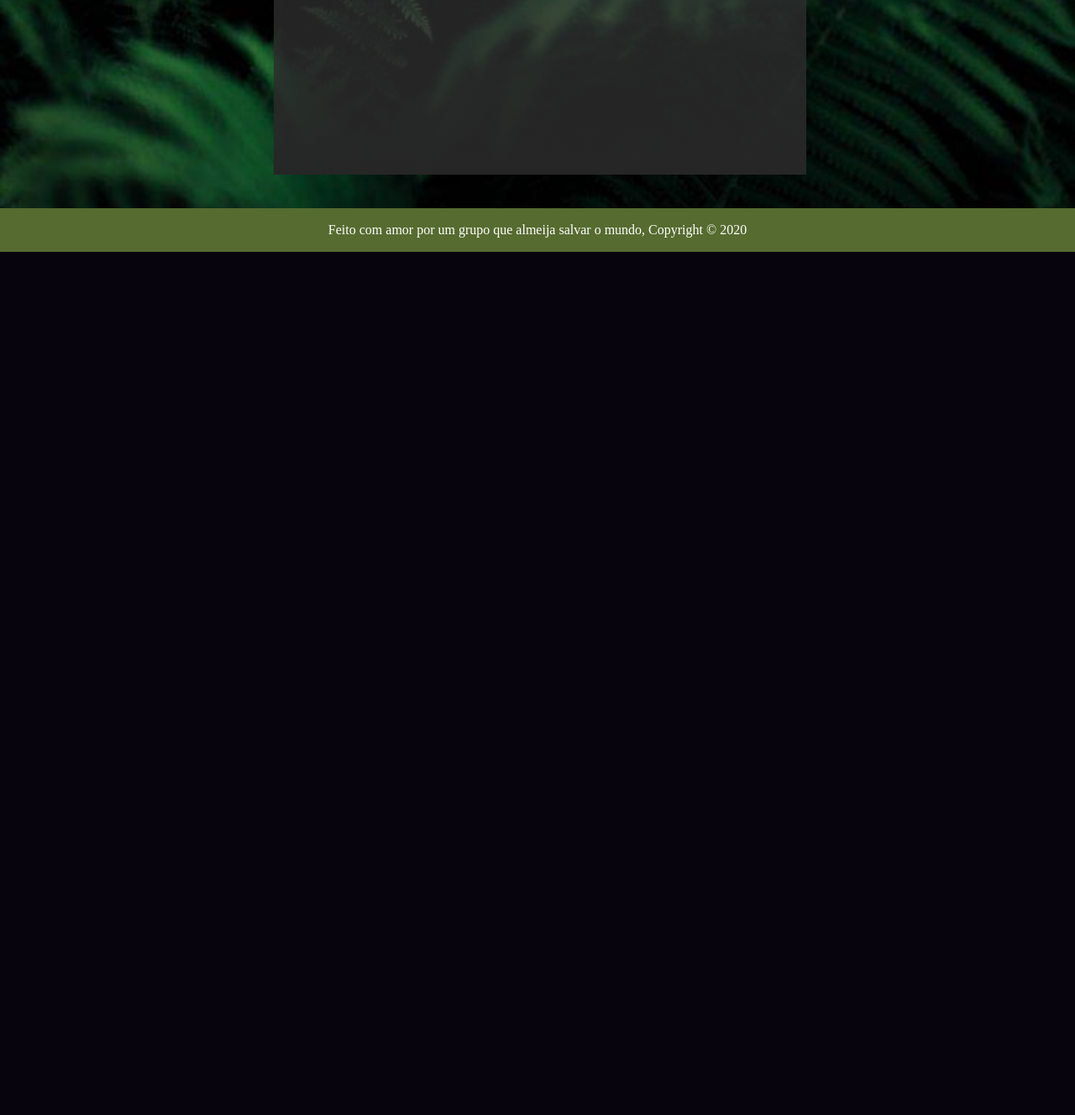
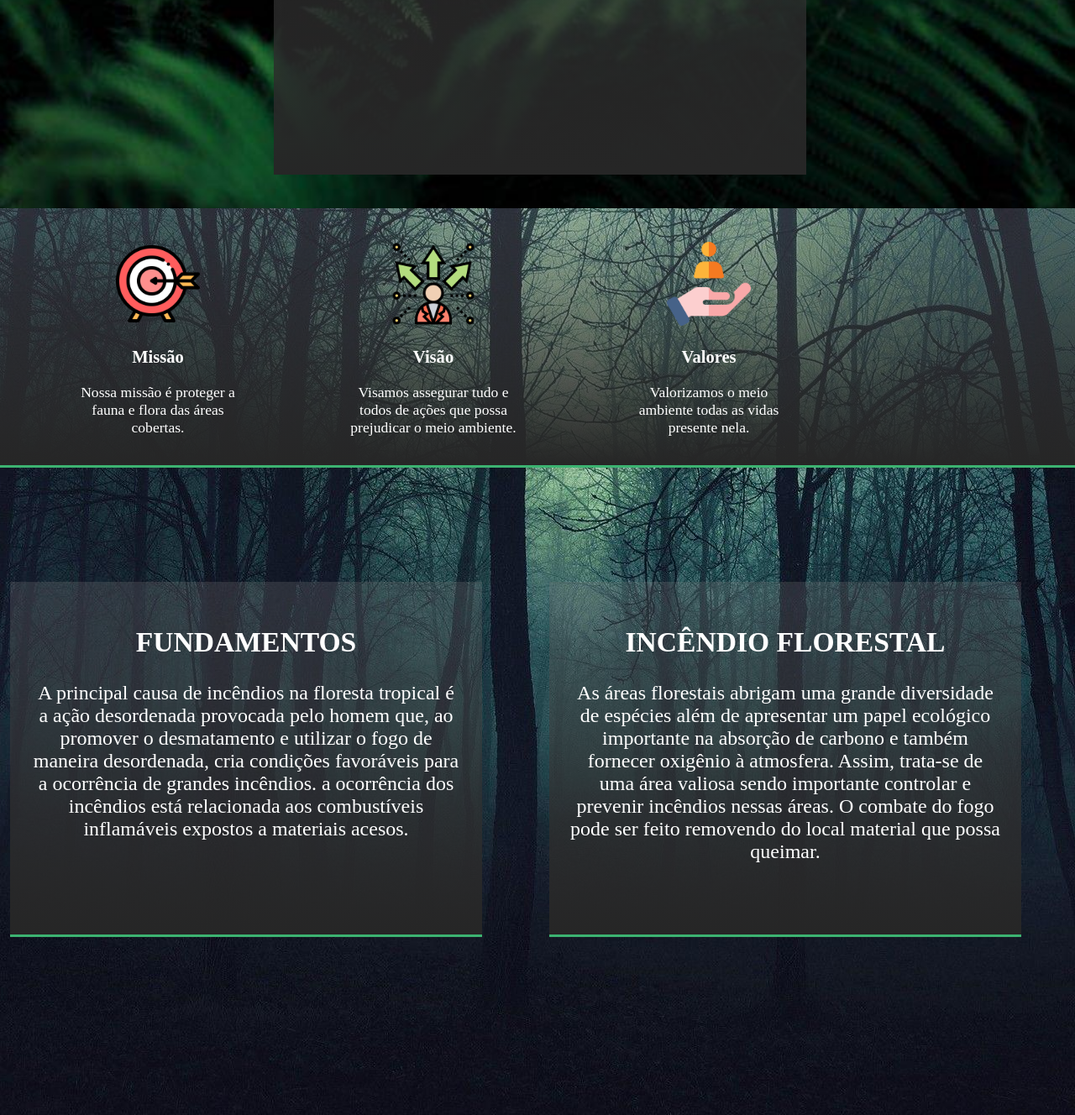
Before and after one commit to CampFire-florest-solutions/CampFire, a plain HTML site: page site_oficial_sprint/site-index.html in a window 1280 px wide. Shown: the part 1632-2960 px from the top of the page at 84% size. Before the commit the page ends 1932 px from the top, so only its background shows below. Drawn offline with Linux system fonts and the light colour scheme.

Commit message:
commit: atualizando o site, mas apenas a home.

```diff
--- a/site_oficial_sprint/css/style-home.css
+++ b/site_oficial_sprint/css/style-home.css
@@ -277,6 +277,7 @@ body {
     margin-left: 25%;
     margin-bottom: 10px;
 }
+
 .botaoMover {
     position: relative;
     width: 150px;
@@ -301,7 +302,124 @@ body {
     opacity: 1;
 }
 
-.footer{
+.sobre {
+    height: 135vh;
+    background: url(../imagens/bg5.jpg) black;
+    background-size: cover;
+    background-position: center;
+}
+
+.itens {
+    background: linear-gradient(rgba(128, 128, 128, 0.247), #262626);
+    width: 100%;
+    height: 306px;
+    top: 0vh;
+    position: relative;
+    text-align: center;
+    font-size: 1.1em;
+    border-bottom: mediumseagreen 3px solid;
+}
+.valores {
+    width: 200px;
+    margin-left: 16px;
+    text-align: center;
+    color: white;
+    float: right;
+    margin-right: 42vh;
+}
+
+.valores img {
+    width: 100px;
+    height: 100px;
+    position: relative;
+    margin-top: 20%;
+}
+
+.valores h3 {
+    color: #ffffff;
+}
+
+.vissao {
+    width: 200px;
+    margin-left: 16px;
+    text-align: center;
+    color: white;
+    float: right;
+    margin-right: 14vh;
+}
+
+.vissao img {
+    width: 100px;
+    height: 100px;
+    position: relative;
+    margin-top: 20%;
+}
+
+.missao {
+    width: 200px;
+    margin-left: 16px;
+    text-align: center;
+    color: white;
+    float: right;
+    margin-right: 14vh;
+}
+
+.missao img {
+    width: 100px;
+    height: 100px;
+    position: relative;
+    margin-top: 20%;
+}
+
+.item1 {
+    background: linear-gradient(rgba(128, 128, 128, 0.247), #262626);
+    width: 40%;
+    height: 370px;
+    position: relative;
+    float: right;
+    border-bottom: mediumseagreen 3px solid;
+    padding-top: 10px;
+    padding: 25px;
+    top: 17vh;
+    position: relative;
+    margin-right: 8vh;
+    color: white;
+}
+
+.item2 {
+    background: linear-gradient(rgba(128, 128, 128, 0.247), #262626);
+    width: 40%;
+    height: 370px;
+    position: relative;
+    float: right;
+    border-bottom: mediumseagreen 3px solid;
+    padding: 25px;
+    top: 17vh;
+    position: relative;
+    margin-right: 10vh;
+    color: white;
+}
+
+.titulo {
+    width: 100%;
+    text-align: center;
+    font-size: 2.1em;
+    text-transform: uppercase;
+}
+
+.item1 p {
+    width: 100%;
+    text-align: center;
+    font-size: 1.5em;
+}
+
+.item2 p {
+    width: 100%;
+    text-align: center;
+    font-size: 1.5em;
+}
+
+.footer {
     padding: 1px;
     color: #ffffff;
     background-color: #556b2f;
--- a/site_oficial_sprint/site-index.html
+++ b/site_oficial_sprint/site-index.html
@@ -27,8 +27,7 @@
         <div class="line"></div>
         <h1>Conheça nossa empresa</h1>
         <p>
-            Somos a CampFire, uma empresa que integra tecnologia de ponta para proteger florestas, venha
-            conhecer nossas soluções, prometemos qur nao ira se arrepender.
+            Somos a CampFire, uma empresa que integra tecnologia de ponta para proteger florestas, venha conhecer nossas soluções, prometemos qur nao ira se arrepender.
         </p>
         <button>acesso</button>
     </div>
@@ -49,8 +48,7 @@
     </div>
     <div class="two">
         <h1>hello</h1>
-        <p>Aqui voce pode observar nossos colaboradores e ideializadores deste projeto, que tanto se
-            esforçam para sempre tazer o melhor para nossos clientes.
+        <p>Aqui voce pode observar nossos colaboradores e ideializadores deste projeto, que tanto se esforçam para sempre tazer o melhor para nossos clientes.
         </p>
 
     </div>
@@ -70,8 +68,7 @@
         <div id="Descvideo" class="Descvideo">
             <h1>CAMPFIRE</h1>
             <div class="linha2"></div>
-            <p>Caso tenha interesse em nossos produtos assista o video para mais informaçoes e para
-                nos conhecer melhor :)
+            <p>Caso tenha interesse em nossos produtos assista o video para mais informaçoes e para nos conhecer melhor :)
             </p>
 
             <button class="botaoMover" onclick="mover()"><b id="bIndicador">Ver Video</b></button>
@@ -79,9 +76,45 @@
 
     </div>
 </section>
+<section class="sobre">
+    <div class="itens">
+        <div class="valores">
+            <img src="imagens/valores.png " alt="">
+            <h3>Valores</h3>
+            <p>Valorizamos o meio ambiente todas as vidas presente nela.</p>
+        </div>
+        <div class="vissao">
+            <img src=" imagens/vissao.png " alt="">
+            <h3>Visão</h3>
+            <p>Visamos assegurar tudo e todos de ações que possa prejudicar o meio ambiente.</p>
+        </div>
+        <div class=" missao">
+            <img src=" imagens/misao.png  " alt="">
+            <h3>Missão</h3>
+            <p>Nossa missão é proteger a fauna e flora das áreas cobertas.</p>
+        </div>
+    </div>
+    <div class="item1">
+        <h1 class="titulo">Incêndio florestal</h1>
+
+
+        <p>As áreas florestais abrigam uma grande diversidade de espécies além de apresentar um papel ecológico importante na absorção de carbono e também fornecer oxigênio à atmosfera. Assim, trata-se de uma área valiosa sendo importante controlar e prevenir
+            incêndios nessas áreas. O combate do fogo pode ser feito removendo do local material que possa queimar.</p>
+    </div>
+
+    <div class="item2">
+        <h1 class="titulo">fundamentos</h1>
+        <p>A principal causa de incêndios na floresta tropical é a ação desordenada provocada pelo homem que, ao promover o desmatamento e utilizar o fogo de maneira desordenada, cria condições favoráveis para a ocorrência de grandes incêndios. a ocorrência
+            dos incêndios está relacionada aos combustíveis inflamáveis expostos a materiais acesos.</p>
+        <br>
+
+    </div>
+
+</section>
 
 <div></div>
-<div class="footer">
+<div class="footer ">
     <p>Feito com amor por um grupo que almeija salvar o mundo, Copyright &copy; 2020</p>
-  </div>
+</div>
+
 </html>
```
Also changed, not shown: site_oficial_sprint/imagens/bg4.jpg (added), site_oficial_sprint/imagens/bg5.jpg (added), site_oficial_sprint/imagens/misao.png (added), site_oficial_sprint/imagens/valores.png (added), site_oficial_sprint/imagens/vissao.png (added).
